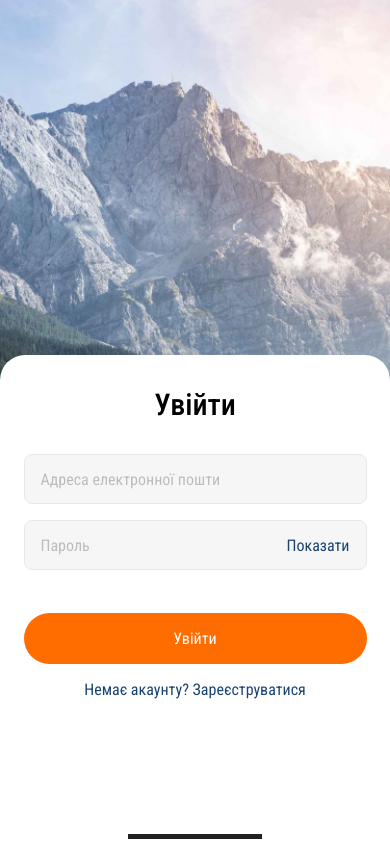
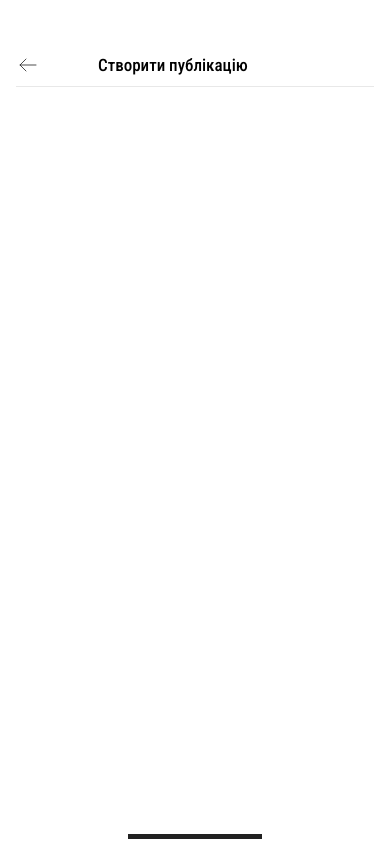
Before and after one commit to OlhaOs/MyApp, a React Native app: screen / in a window 390 px wide. Built offline with nearby package versions, Linux system fonts and the light colour scheme.

Commit message:
add PostScreen

```diff
--- a/App.js
+++ b/App.js
@@ -1,6 +1,8 @@
 import { StatusBar } from 'expo-status-bar';
 // import RegistrationScreen from './src/screens/RegistrationScreen';
-import LoginScreen from './src/screens/LoginScreen';
+// import LoginScreen from './src/screens/LoginScreen';
+// import PostsScreen from './src/screens/PostsScreen';
+import CreatePostsScreen from './src/screens/CreatePostsScreen';
 import HomeIndicator from './src/copmonents/HomeIndicator';
 import { useFonts } from 'expo-font';
 
@@ -8,6 +10,7 @@ export default function App() {
   const [fontsLoaded] = useFonts({
     'Roboto-Regular': require('./assets/fonts/Roboto_Condensed-Regular.ttf'),
     'Roboto-Medium': require('./assets/fonts/Roboto_Condensed-Medium.ttf'),
+    'Roboto-Bold': require('./assets/fonts/Roboto_Condensed-Bold.ttf'),
   });
 
   if (!fontsLoaded) {
@@ -15,10 +18,11 @@ export default function App() {
   }
   return (
     <>
-      <LoginScreen />
+      <CreatePostsScreen />
+      {/* <PostsScreen /> */}
+      {/* <LoginScreen /> */}
       {/* <RegistrationScreen /> */}
       <StatusBar style='auto' />
-      {/* <ActivityIndicator size="large" /> */}
       <HomeIndicator />
     </>
   );
--- /dev/null
+++ b/assets/icons/GoBack.js
@@ -0,0 +1,20 @@
+import * as React from 'react';
+import Svg, { Path } from 'react-native-svg';
+const GoBack = props => (
+  <Svg
+    xmlns='http://www.w3.org/2000/svg'
+    width={24}
+    height={24}
+    fill='none'
+    {...props}
+  >
+    <Path
+      stroke='#212121'
+      strokeLinecap='round'
+      strokeLinejoin='round'
+      strokeOpacity={0.8}
+      d='M20 12H4M10 18l-6-6 6-6'
+    />
+  </Svg>
+);
+export default GoBack;
--- a/package.json
+++ b/package.json
@@ -11,10 +11,11 @@
   },
   "dependencies": {
     "expo": "~52.0.25",
+    "expo-font": "~13.0.3",
     "expo-status-bar": "~2.0.1",
     "react": "18.3.1",
     "react-native": "0.76.6",
-    "expo-font": "~13.0.3"
+    "react-native-svg": "^15.11.1"
   },
   "devDependencies": {
     "@babel/core": "^7.20.0"
--- /dev/null
+++ b/src/screens/CreatePostsScreen.js
@@ -0,0 +1,64 @@
+import React from 'react';
+import { View, Text, StyleSheet, Image } from 'react-native';
+
+import GoBack from '../../assets/icons/GoBack';
+import { colors } from '../../styles/global';
+
+
+export default function CreatePostsScreen() {
+  return (
+    <View style={styles.container}>
+      <View style={styles.headerContainer}>
+        <GoBack />
+        <Text style={styles.title}>Створити публікацію</Text>
+      </View>
+      <View style={styles.publicationContainer}></View>
+    </View>
+  );
+}
+
+const styles = StyleSheet.create({
+  container: {
+    height: 44,
+    marginTop: 44,
+    marginLeft: 16,
+    marginRight: 16,
+  },
+  headerContainer: {
+    flexDirection: 'row',
+    alignItems: 'center',
+    justifyContent: 'flex-start',
+    gap: 58,
+
+    borderBottomColor: colors.border_gray,
+    borderBottomWidth: 0.5,
+  },
+  title: {
+    marginTop: 11,
+    marginBottom: 11,
+    fontFamily: 'Roboto-Medium',
+    fontSize: 17,
+  },
+  publicationContainer: {
+    flexDirection: 'row',
+    marginTop: 32,
+    gap: 8,
+    alignItems: 'center',
+  },
+  avatar: {
+    width: 60,
+    height: 60,
+
+    borderRadius: 16,
+  },
+  UserName: {
+    fontFamily: 'Roboto-Bold',
+    fontSize: 13,
+  },
+  UserEmail: {
+    fontFamily: 'Roboto-Regular',
+    fontSize: 11,
+    color: colors.black_primary,
+    opacity: 0.8,
+  },
+});
--- a/src/screens/LoginScreen.js
+++ b/src/screens/LoginScreen.js
@@ -11,6 +11,7 @@ import InputField from '../../src/copmonents/InputField';
 import MainButton from '../../src/copmonents/MainButton';
 import bgImage from '../../assets/images/Photo BG.png';
 import { colors } from '../../styles/global';
+
 
 export default function LoginScreenScreen() {
   const [formData, setFormdata] = useState({
--- /dev/null
+++ b/src/screens/PostsScreen.js
@@ -0,0 +1,72 @@
+import React from 'react';
+import { View, Text, StyleSheet, Image } from 'react-native';
+
+import LogOut from '../../assets/icons/LogOut';
+import { colors } from '../../styles/global';
+import userFoto from '../../assets/images/avatar.jpg';
+
+export default function PostsScreen() {
+  return (
+    <View style={styles.container}>
+      <View style={styles.headerContainer}>
+        <Text style={styles.title}>Публікації</Text>
+        <LogOut />
+      </View>
+      <View style={styles.publicationContainer}>
+        <View style={styles.avatar}>
+          <Image source={userFoto} />
+        </View>
+        <View style={styles.UserDataContainer}>
+          <Text style={styles.UserName}>Natali Romanova</Text>
+          <Text style={styles.UserEmail}>email@example.com</Text>
+        </View>
+      </View>
+    </View>
+  );
+}
+
+const styles = StyleSheet.create({
+  container: {
+    height: 44,
+    marginTop: 44,
+    marginLeft: 16,
+    marginRight: 16,
+  },
+  headerContainer: {
+    flexDirection: 'row',
+    alignItems: 'center',
+    justifyContent: 'flex-end',
+    gap: 109,
+
+    borderBottomColor: colors.border_gray,
+    borderBottomWidth: 0.5,
+  },
+  title: {
+    marginTop: 11,
+    marginBottom: 11,
+    fontFamily: 'Roboto-Medium',
+    fontSize: 17,
+  },
+  publicationContainer: {
+    flexDirection: 'row',
+    marginTop: 32,
+    gap: 8,
+    alignItems: 'center',
+  },
+  avatar: {
+    width: 60,
+    height: 60,
+
+    borderRadius: 16,
+  },
+  UserName: {
+    fontFamily: 'Roboto-Bold',
+    fontSize: 13,
+  },
+  UserEmail: {
+    fontFamily: 'Roboto-Regular',
+    fontSize: 11,
+    color: colors.black_primary,
+    opacity: 0.8,
+  },
+});
```
Also changed, not shown: assets/icons/Camera.js (added, +22 -0 lines), assets/icons/LogOut.js (added, +19 -0 lines), assets/images/avatar.jpg (added), 1 other file (tests, documents, lock files or other folders).
